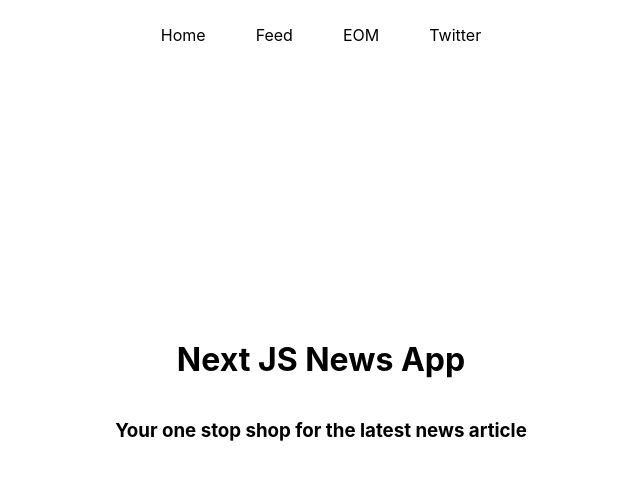
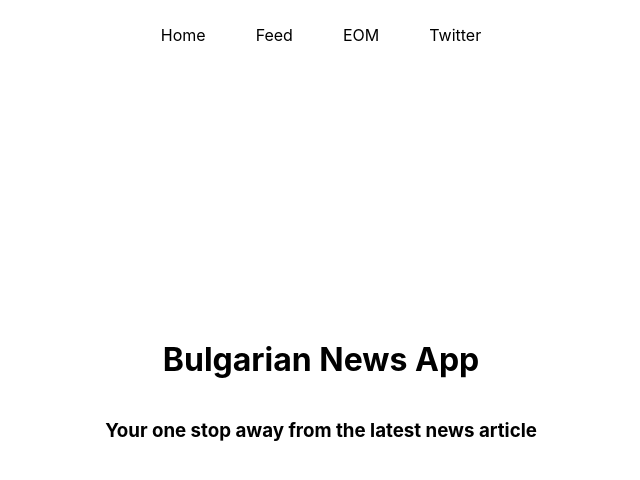
Before and after one commit to ibusarov/git-news-app-nextjs, a Next.js app: page / in a window 1280 px wide. Shown: the top 480 px of the page, without its empty margins (319-959 px from the left). Built offline with nearby package versions, Linux system fonts and the light colour scheme.

Commit message:
Latest update

```diff
--- a/pages/index.js
+++ b/pages/index.js
@@ -14,8 +14,8 @@ export default function Home() {
       <div className='page-container'>
         <Toolbar />
         <div className={styles.main}>
-          <h1>Next JS News App</h1>
-          <h3>Your one stop shop for the latest news article</h3>
+          <h1>Bulgarian News App</h1>
+          <h3>Your one stop away from the latest news article</h3>
         </div>
       </div>
     </div>
```
